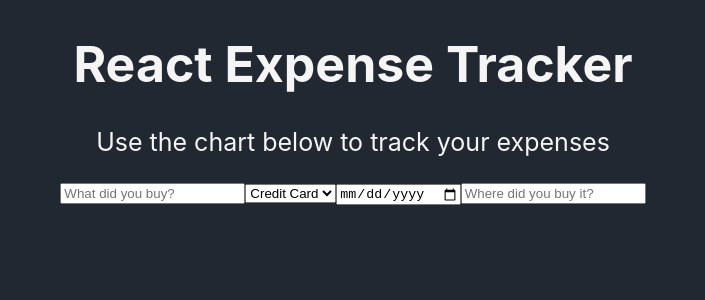
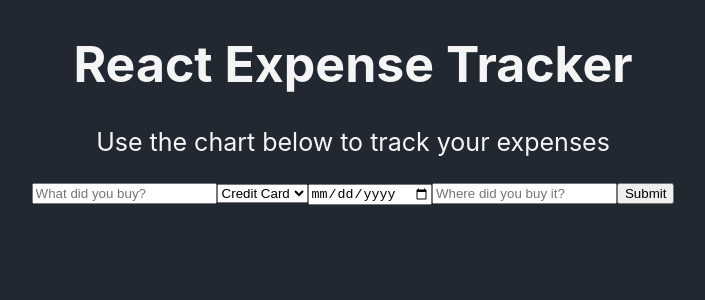
Before and after one commit to Trevorton27/cesarPrzReactExpenseTracker, a React (Create React App) app: page / in a window 1280 px wide. Shown: the top 300 px of the page, without its empty margins (287-992 px from the left). Built offline with nearby package versions, Linux system fonts and the light colour scheme.

Commit message:
submit button added

```diff
--- a/src/ExpenseChart.js
+++ b/src/ExpenseChart.js
@@ -13,7 +13,7 @@ function ExpenseChart() {
                 </select>
                 <input type='date'></input>
                 <input type='text' placeholder= 'Where did you buy it?'></input>
-
+                <input type='submit'></input>
             </form>
         </div>
     )
```
Also changed, not shown: 1 other file (tests, documents, lock files or other folders).
